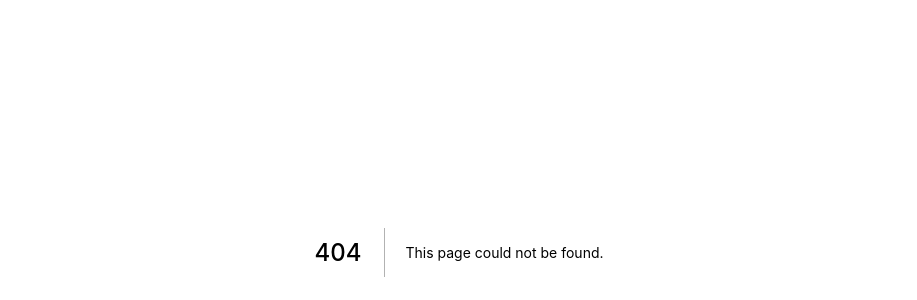
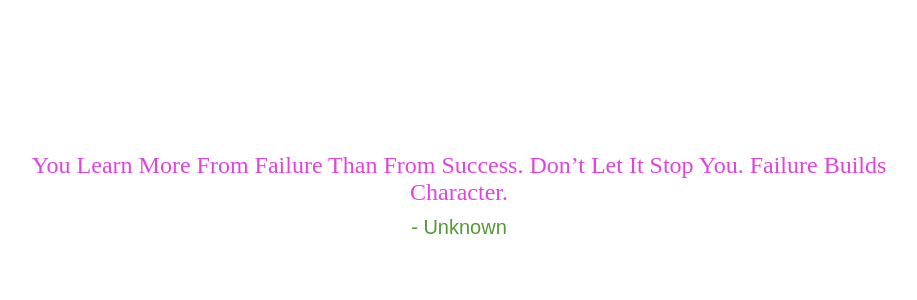
Before and after one commit to VipinJoshi/react-ssr, a Next.js app: page /messages in a window 1280 px wide. Before the commit this address had no page. Shown: the part 148-448 px from the top of the page, without its empty margins (181-1098 px from the left). Built offline with nearby package versions, Linux system fonts and the light colour scheme.

Commit message:
use of middleware in nextjs

```diff
--- a/components/Header.js
+++ b/components/Header.js
@@ -12,6 +12,9 @@
     <Link href="/about">
       <a style={linkStyle}>About</a>
     </Link>
+    <Link href="/messages">
+      <a style={linkStyle}>Message</a>
+    </Link>
   </div>
 );
 
--- a/package.json
+++ b/package.json
@@ -24,6 +24,7 @@
     "next": "^9.2.1",
     "react": "^16.12.0",
     "react-dom": "^16.12.0",
-    "react-markdown": "^4.3.1"
+    "react-markdown": "^4.3.1",
+    "swr": "^0.1.16"
   }
 }
--- /dev/null
+++ b/pages/api/randomMessage.js
@@ -0,0 +1,17 @@
+import allQuotes from '../../quotes.json';
+
+export default (req, res) => {
+  const { author } = req.query;
+  let quotes = allQuotes;
+
+  if (author) {
+    quotes = quotes.filter(quote => quote.author.toLowerCase().includes(author.toLowerCase()));
+  }
+  if (!quotes.length) {
+    quotes = allQuotes.filter(quote => quote.author.toLowerCase() === 'unknown');
+  }
+
+  const quote = quotes[Math.floor(Math.random() * quotes.length)];
+
+  res.status(200).json(quote);
+};
--- /dev/null
+++ b/pages/messages.js
@@ -0,0 +1,48 @@
+import { useRouter } from 'next/router';
+import useSWR from 'swr';
+
+function fetcher(url) {
+  return fetch(url).then(r => r.json());
+}
+
+export default function Index() {
+  const { query } = useRouter();
+  const { data, error } = useSWR(
+    `/api/randomMessage${query.author ? '?author=' + query.author : ''}`,
+    fetcher
+  );
+  // The following line has optional chaining, added in Next.js v9.1.5,
+  // is the same as `data && data.author`
+  const author = data?.author;
+  let quote = data?.quote;
+
+  if (!data) quote = 'Loading...';
+  if (error) quote = 'Failed to fetch the quote.';
+
+  return (
+    <main className="center">
+      <div className="quote">{quote}</div>
+      {author && <span className="author">- {author}</span>}
+
+      <style jsx>{`
+        main {
+          width: 90%;
+          max-width: 900px;
+          margin: 300px auto;
+          text-align: center;
+        }
+        .quote {
+          font-family: cursive;
+          color: #e243de;
+          font-size: 24px;
+          padding-bottom: 10px;
+        }
+        .author {
+          font-family: sans-serif;
+          color: #559834;
+          font-size: 20px;
+        }
+      `}</style>
+    </main>
+  );
+}
--- /dev/null
+++ b/quotes.json
@@ -0,0 +1,22 @@
+[
+    {
+      "quote": "Write tests, not too many, mostly integration",
+      "author": "Guillermo Rauch"
+    },
+    {
+      "quote": "The future is serverless",
+      "author": "Guillermo Rauch"
+    },
+    {
+      "quote": "Where there is a will, there is a way",
+      "author": "Unknown"
+    },
+    {
+      "quote": "You Learn More From Failure Than From Success. Don’t Let It Stop You. Failure Builds Character.",
+      "author": "Unknown"
+    },
+    {
+      "quote": "Every passing moment, we are nearing death and a new Javascript framework",
+      "author": "Amandeep Singh"
+    }
+  ]
```
Also changed, not shown: 1 other file (tests, documents, lock files or other folders).
